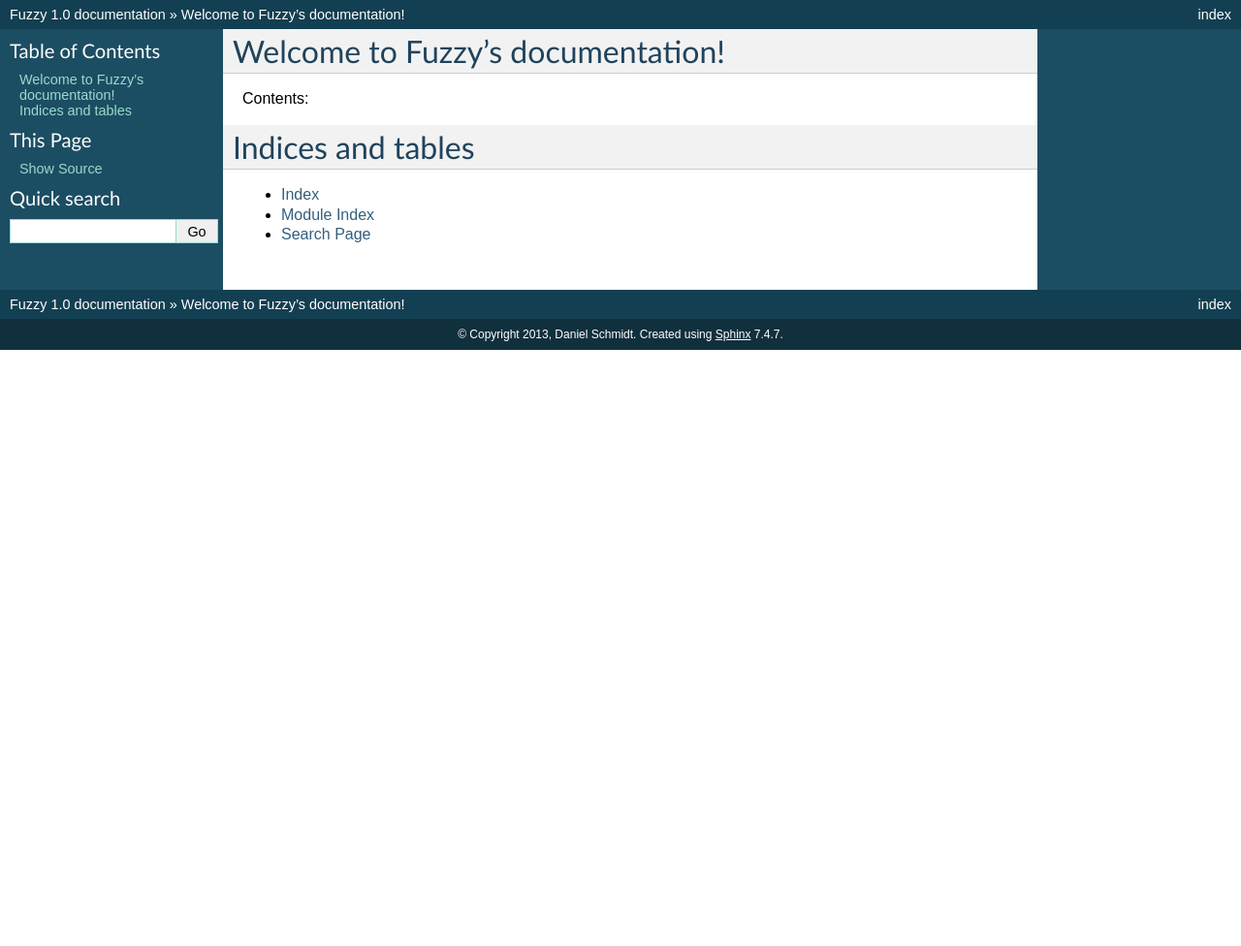
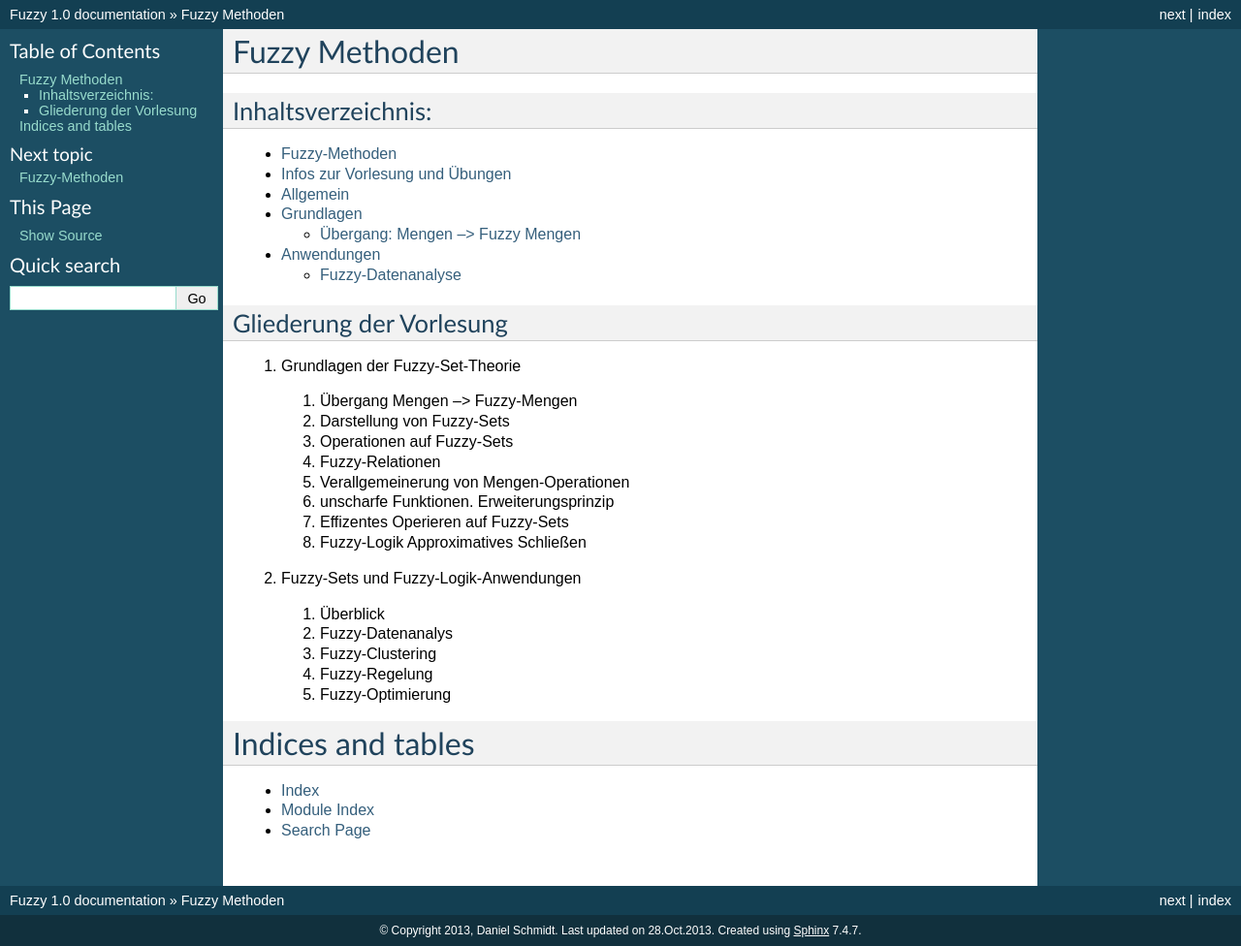
Before and after one commit to DanielMSchmidt/fuzzy, a Sphinx documentation site: the page built from source/index.rst, in a window 1280 px wide. Shown: the whole page at 97% size. Built offline with Sphinx 7.4.7, drawn with Linux system fonts in a browser that asks for light colours; before the commit the page ends 900 px from its top, so only the background shows below that.

Commit message:
basic structure

```diff
--- /dev/null
+++ b/source/anwendungen/analysis.rst
@@ -0,0 +1,2 @@
+Fuzzy-Datenanalyse
+==================
--- /dev/null
+++ b/source/basics.rst
@@ -0,0 +1,32 @@
+Fuzzy-Methoden
+==============
+
+
+A. Salski
+E-Mail: asa@email.uni-kiel.de
+www.is.informatik.uni-kiel.de/~asa
+Tel: 880 2761
+Sprechstunde: Di. 11:00 - 12:00
+
+
+Infos zur Vorlesung und Übungen
+===============================
+
+- Nicht mehr als 28 Teilnehmer, falls jemand die ersten paar Wochen nicht kommt wird der Platz als frei angenommen.
+- Praktisches Wissen / Anwendungen ist ihm wichtiger als Beweise etc.
+- Es gibt theoretische und praktische Übungen, erst Theorie, dann Praxis (immer 2 Stunden)
+- Wir benutzen Fuzzymethod toolbox von mathlab in praktischen Übungen und Fuzzy Jazz
+- Es werden auch eigene Produkte der Forschungsgruppe vorgestellt
+- Zulassungsbeschränkte Modulprüfung (60% der Übungspunkte, aber er drückt auch mal ein Auge zu)
+- Er springt zwischen Praxis und Theorie in der Vorlesung
+
+Allgemein
+=========
+
+- Fuzzy: Grob unscharfe / warge Mengen.
+- Erweiterung der konventionellen Wissens und Datenverarbeitung
+- Auf der Suche nach Denkweise und Entscheidungen des Menschen entstanden (unsere Denkweise basiert auf Subjektivität und unsicherem Wissen)
+- Vater der Theorie heißt L.A. Zadeh (1965 erste Publikation), versuchte Werkzeuge zu finden um mit Unsicherheit umzugehen
+- Aufgabe: Wissen extrahieren, Formalisierung und System zu bauen (Expertensystem). Analytische Modelle oft zu aufwendig
+- Manchmal Men-Machine Systems (Mensch bleibt teil der Maschine, als Kontrollinstanz)
+- Problem: Experten definieren in Umgangssprache (schnell => unsicher)
--- a/source/conf.py
+++ b/source/conf.py
@@ -140,7 +140,7 @@ html_static_path = ['_static']
 
 # If not '', a 'Last updated on:' timestamp is inserted at every page bottom,
 # using the given strftime format.
-#html_last_updated_fmt = '%b %d, %Y'
+html_last_updated_fmt = '%d.%b.%Y'
 
 # If true, SmartyPants will be used to convert quotes and dashes to
 # typographically correct entities.
--- /dev/null
+++ b/source/grundlagen/setstofuzzysets.rst
@@ -0,0 +1,2 @@
+Übergang: Mengen --> Fuzzy Mengen
+=================================
--- a/source/index.rst
+++ b/source/index.rst
@@ -3,15 +3,39 @@
    You can adapt this file completely to your liking, but it should at least
    contain the root `toctree` directive.
 
-Welcome to Fuzzy's documentation!
-=================================
+Fuzzy Methoden
+==============
 
-Contents:
+Inhaltsverzeichnis:
+-------------------
+.. toctree::
+   :maxdepth: 3
 
-.. toctree::
-   :maxdepth: 2
-	 basicInfos
+   basics
+   grundlagen/index
+   anwendungen/index
 
+
+
+Gliederung der Vorlesung
+------------------------
+
+1. Grundlagen der Fuzzy-Set-Theorie
+  1. Übergang Mengen --> Fuzzy-Mengen
+  2. Darstellung von Fuzzy-Sets
+  3. Operationen auf Fuzzy-Sets
+  4. Fuzzy-Relationen
+  5. Verallgemeinerung von Mengen-Operationen
+  6. unscharfe Funktionen. Erweiterungsprinzip
+  7. Effizentes Operieren auf Fuzzy-Sets
+  8. Fuzzy-Logik Approximatives Schließen
+
+2. Fuzzy-Sets und Fuzzy-Logik-Anwendungen
+  1. Überblick
+  2. Fuzzy-Datenanalys
+  3. Fuzzy-Clustering
+  4. Fuzzy-Regelung
+  5. Fuzzy-Optimierung
 
 Indices and tables
 ==================
```
Also changed, not shown: source/anwendungen/index.rst (added, +7 -0 lines), source/basicInfos.rst (deleted, +0 -15 lines), source/grundlagen/index.rst (added, +7 -0 lines).
